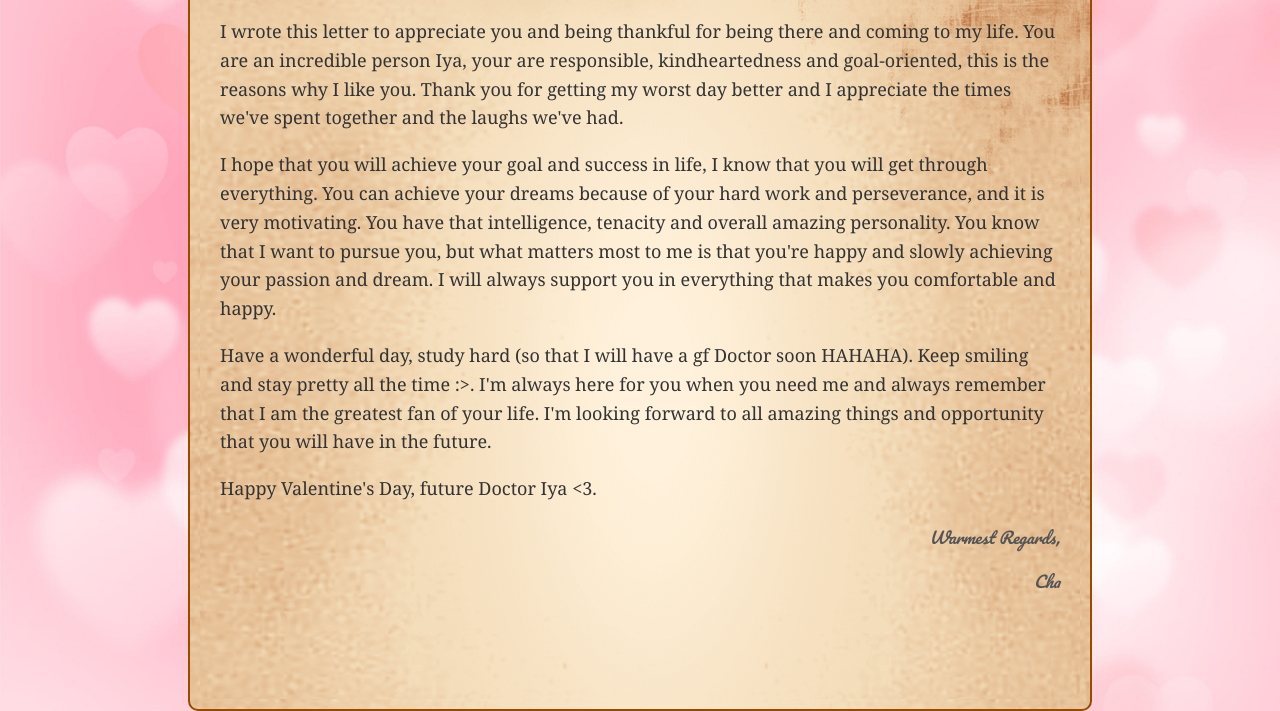
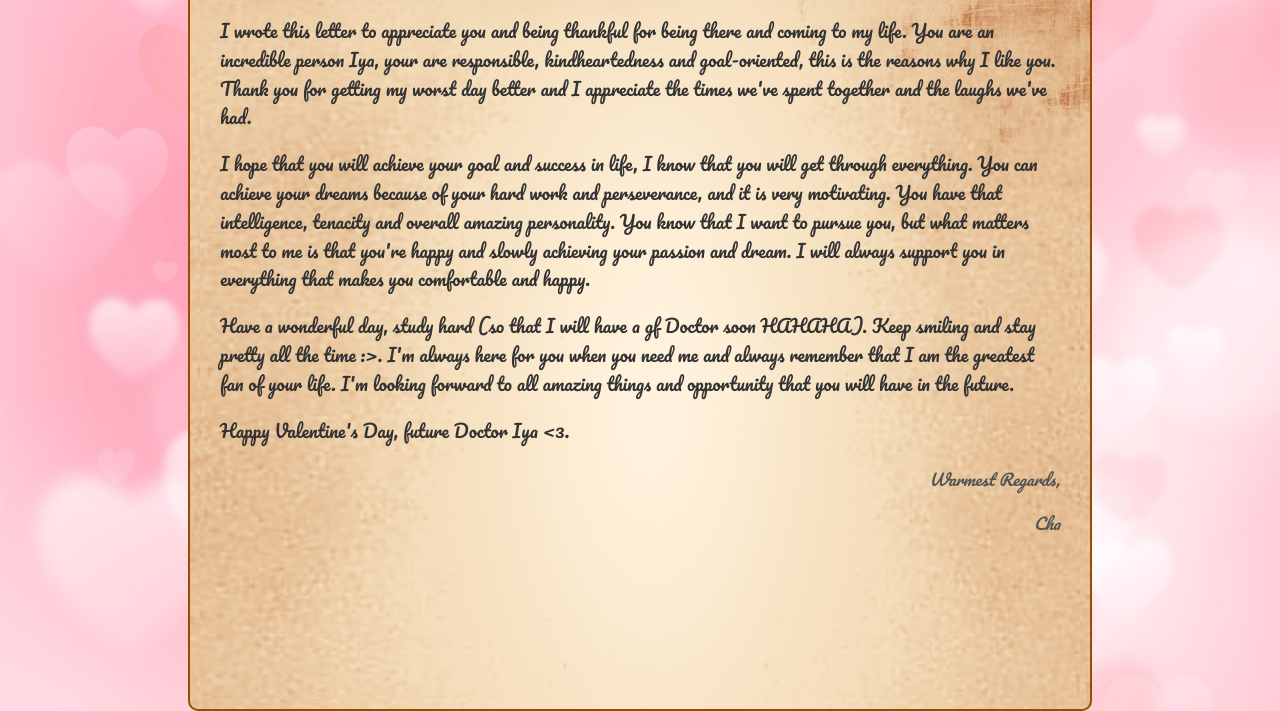
Before and after one commit to cha162/ayaiya.github.io, a plain HTML site: page index.html in a window 1280 px wide. Both pictures are taken after a click on the button "Open this letter". Shown: the part 91-802 px from the top of the page. Drawn offline with Linux system fonts and the light colour scheme.

Commit message:
style.css

```diff
--- a/style.css
+++ b/style.css
@@ -66,7 +66,7 @@ h1 {
 main {
     line-height: 1.6;
     color: #333;
-    font-family: 'Georgia', serif; /* Change the font family */
+     font-family: 'Pacifico', cursive; /* Change to the Pacifico font for a cursive style */
     font-size: 18px; /* Adjust the font size */
 }
 
```
